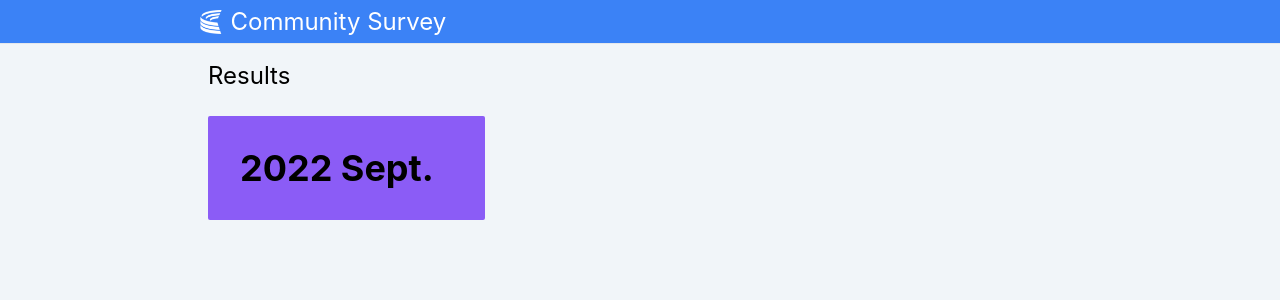
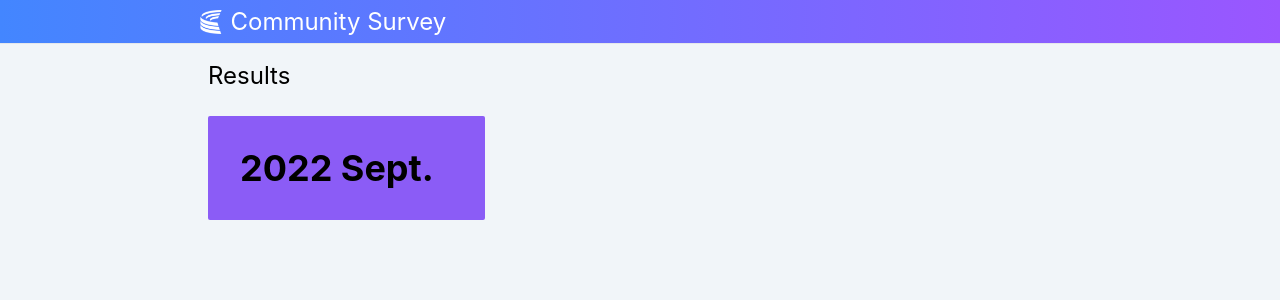
Before and after one commit to Wenish/colyseus-community-survey, a Vue app: page / in a window 1280 px wide. Shown: the top 300 px of the page. Built offline with nearby package versions, Linux system fonts and the light colour scheme.

Commit message:
Update TheHeader.vue

```diff
--- a/src/components/TheHeader.vue
+++ b/src/components/TheHeader.vue
@@ -1,5 +1,5 @@
 <template>
-<div class="border-b h-11 bg-blue-500">
+<div class="header border-b h-11">
     <div class="max-w-4xl mx-auto px-2 h-full flex items-center gap-2">
         <a class="hover:drop-shadow" href="https://colyseus.io/" target="_blank">
             <img src="/logos/colyseus-white.png" class="h-6" />
@@ -10,3 +10,8 @@
     </div>
 </div>
 </template>
+<style scoped>
+.header {
+    background: linear-gradient(90deg, rgba(67,134,255,1) 0%, rgba(154,86,255,1) 100%);
+}
+</style>
```
